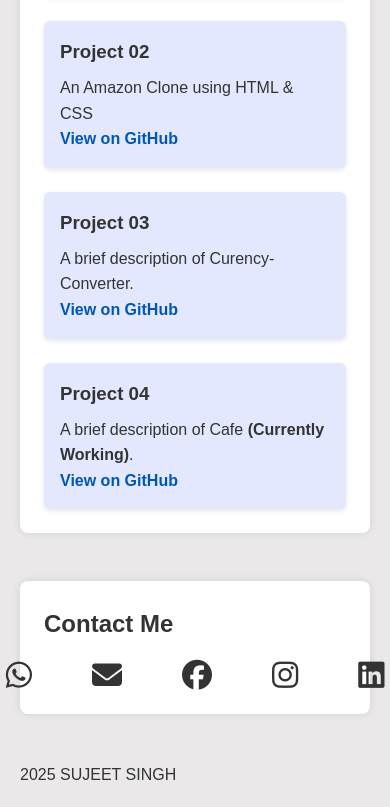
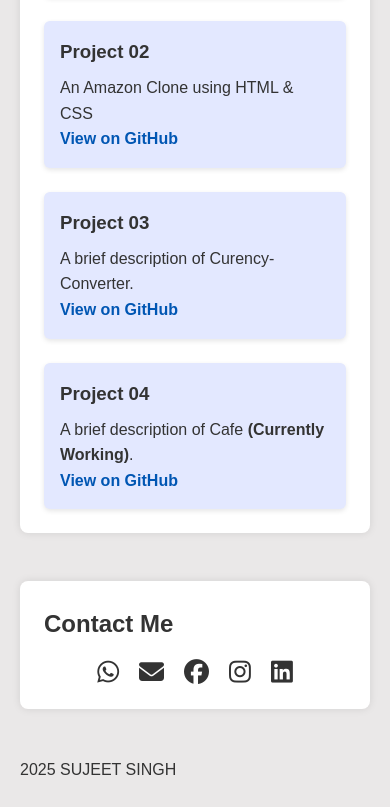
Before and after one commit to Sujeet8077/My-Own-Website, a plain HTML site: page index.html in a window 390 px wide. Shown: the part 1147-1954 px from the top of the page. Drawn offline with Linux system fonts and the light colour scheme.

Commit message:
comments clear

```diff
--- a/script.js
+++ b/script.js
@@ -5,7 +5,6 @@ document.addEventListener("DOMContentLoaded", () => {
     form.addEventListener("submit", function (event) {
         event.preventDefault();
 
-        // Simple validation check (HTML5 validation will also work)
         const name = form.name.value.trim();
         const email = form.email.value.trim();
         const message = form.message.value.trim();
@@ -16,7 +15,6 @@ document.addEventListener("DOMContentLoaded", () => {
             return;
         }
 
-        // Basic email regex
         const emailRegex = /^[^\s@]+@[^\s@]+\.[^\s@]+$/;
         if (!emailRegex.test(email)) {
             formMessage.textContent = "Please enter a valid email.";
@@ -24,11 +22,8 @@ document.addEventListener("DOMContentLoaded", () => {
             return;
         }
 
-        // Simulate form submission (you can replace this with actual backend integration)
         formMessage.style.color = "green";
         formMessage.textContent = "Thanks for reaching out! I'll get back to you soon.";
-
-        // Clear form
         form.reset();
     });
 });
--- a/style.css
+++ b/style.css
@@ -133,3 +133,14 @@ section {
 .icon:hover i {
     color: #007BFF;
 }
+
+@media (max-width: 600px) {
+  .social-icons {
+    gap: 20px;
+    flex-wrap: wrap;
+  }
+
+  .icon i {
+    font-size: 25px;
+  }
+}
```
